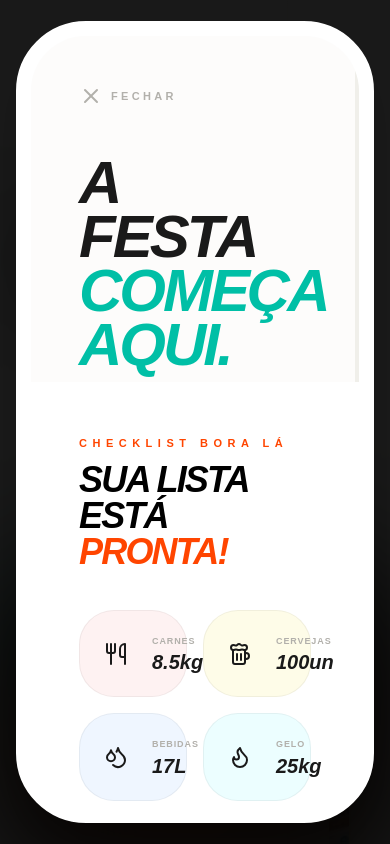
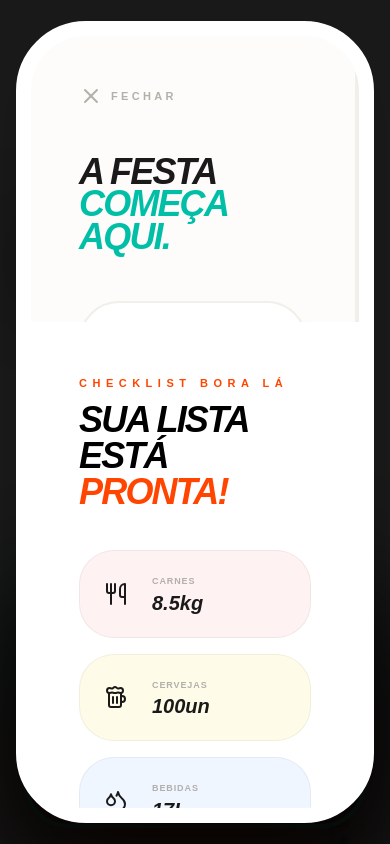
Before and after one commit to comoquefazmarketing-bot/Bora-l-, a React (Vite) app: page / in a window 390 px wide. Both pictures are taken after a click on the element 195 px from the left and 627 px from the top of the page. Shown: the top 844 px of the page. Built offline with nearby package versions, Linux system fonts and the light colour scheme.

Commit message:
UI: Calculadora e Banner 100% responsivos - Fim da descompensação

```diff
--- a/src/components/MandaLaBanner.jsx
+++ b/src/components/MandaLaBanner.jsx
@@ -35,8 +35,8 @@ export default function MandaLaBanner() {
   return (
     <>
       {/* BARRA ROBUSTA E ALEGRE */}
-      <div className="fixed bottom-8 left-1/2 -translate-x-1/2 z-[100] w-full max-w-6xl px-6">
-        <div className="bg-[#1A1A1A] rounded-[45px] p-4 shadow-[0_40px_100px_rgba(0,0,0,0.7)] border-4 border-[#00BFA6] flex flex-col md:flex-row items-center justify-between gap-6 overflow-hidden relative">
+      <div className="fixed bottom-4 md:bottom-8 left-1/2 -translate-x-1/2 z-[100] w-full max-w-6xl px-6">
+        <div className="bg-[#1A1A1A] rounded-[45px] p-3 md:p-4 shadow-[0_40px_100px_rgba(0,0,0,0.7)] border-4 border-[#00BFA6] flex flex-col md:flex-row items-center justify-between gap-6 overflow-hidden relative">
 
           {/* Brilho de Fundo Decorativo */}
           <div className="absolute top-0 right-0 w-32 h-32 bg-[#FF4500] blur-[80px] opacity-20"></div>
@@ -75,15 +75,15 @@ export default function MandaLaBanner() {
       {/* MODAL SENSORIAL ROBUSTO */}
       {showCalc && (
         <div className="fixed inset-0 z-[200] flex items-center justify-center p-4 backdrop-blur-3xl bg-black/90 animate-in fade-in duration-300">
-          <div className="bg-white w-full max-w-6xl rounded-[70px] relative shadow-2xl flex flex-col md:flex-row overflow-hidden border-[15px] border-white max-h-[95vh]">
+          <div className="bg-white w-full max-w-6xl rounded-[70px] relative shadow-2xl flex flex-col md:flex-row overflow-y-auto md:overflow-hidden border-[15px] border-white max-h-[95vh]">
 
             {/* LADO A: CONVIDADOS */}
-            <div className="bg-[#FDFCFB] p-12 md:w-[42%] border-r-4 border-[#F0EFEA] overflow-y-auto">
+            <div className="bg-[#FDFCFB] p-12 w-full md:w-[42%] border-r-4 border-[#F0EFEA] overflow-y-auto">
               <button onClick={() => setShowCalc(false)} className="text-[#B2B0AB] hover:text-[#1A1A1A] flex items-center gap-2 font-black text-[11px] uppercase tracking-[0.3em] mb-12">
                 <X size={24}/> Fechar
               </button>
 
-              <h2 className="text-6xl font-black uppercase italic tracking-tighter leading-[0.9] text-[#1A1A1A] mb-12">
+              <h2 className="text-4xl md:text-6xl font-black uppercase italic tracking-tighter leading-[0.9] text-[#1A1A1A] mb-12">
                 A festa <br/><span className="text-[#00BFA6]">começa aqui.</span>
               </h2>
 
@@ -109,13 +109,13 @@ export default function MandaLaBanner() {
             </div>
 
             {/* LADO B: LISTA + FORNECEDORES AGORA */}
-            <div className="p-12 md:w-[58%] overflow-y-auto bg-white">
+            <div className="p-12 w-full md:w-[58%] overflow-y-auto bg-white">
               <div className="mb-10">
                 <span className="text-[#FF4500] font-black uppercase text-[11px] tracking-[0.5em]">Checklist Bora Lá</span>
                 <h3 className="text-4xl font-black uppercase italic tracking-tighter mt-2 leading-none">Sua lista está <span className="text-[#FF4500]">PRONTA!</span></h3>
               </div>
 
-              <div className="grid grid-cols-2 gap-4 mb-12">
+              <div className="grid grid-cols-1 sm:grid-cols-2 gap-4 mb-12">
                 {[
                   { l: 'Carnes', v: `${calc.carne}kg`, i: <Utensils size={24}/>, c: 'bg-red-50' },
                   { l: 'Cervejas', v: `${calc.cerveja}un`, i: <Beer size={24}/>, c: 'bg-yellow-50' },
```
